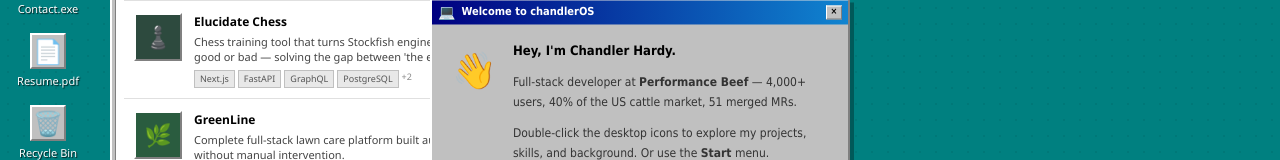
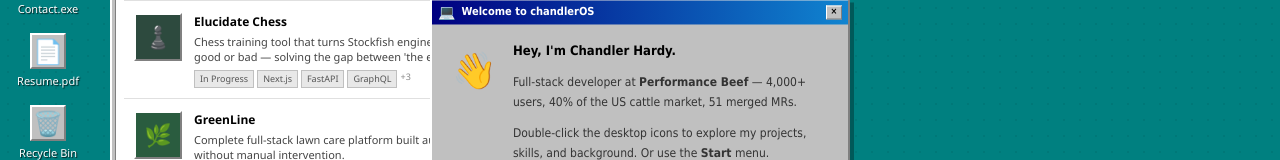
Before and after one commit to ChandlerHardy/portfolio-website, a Next.js app: page / in a window 1280 px wide. Shown: the part 272-432 px from the top of the page. Built offline with nearby package versions, Linux system fonts and the light colour scheme.

Commit message:
feat: add 'In Progress' tag to Elucidate Chess

```diff
--- a/src/data/projects.ts
+++ b/src/data/projects.ts
@@ -172,7 +172,7 @@ export const projects: Project[] = [
     shortDescription: "Chess training tool that turns Stockfish engine analysis into plain-language explanations of why moves are good or bad — solving the gap between 'the engine says +2.3' and 'here's what you should learn from this position'.",
     description: "Elucidate Chess is a full-stack chess trainer that connects Stockfish engine output to natural language coaching. Built as a Turborepo monorepo on self-managed OCI infrastructure with Docker, nginx, and automated SSL.",
     image: "/projects/elucidate-chess/hero.png",
-    tags: ["Next.js", "FastAPI", "GraphQL", "PostgreSQL", "Stockfish", "Docker"],
+    tags: ["In Progress", "Next.js", "FastAPI", "GraphQL", "PostgreSQL", "Stockfish", "Docker"],
     githubUrl: "https://github.com/ChandlerHardy/elucidate-chess",
     backgroundColor: "#2D4A3E",
 
```
